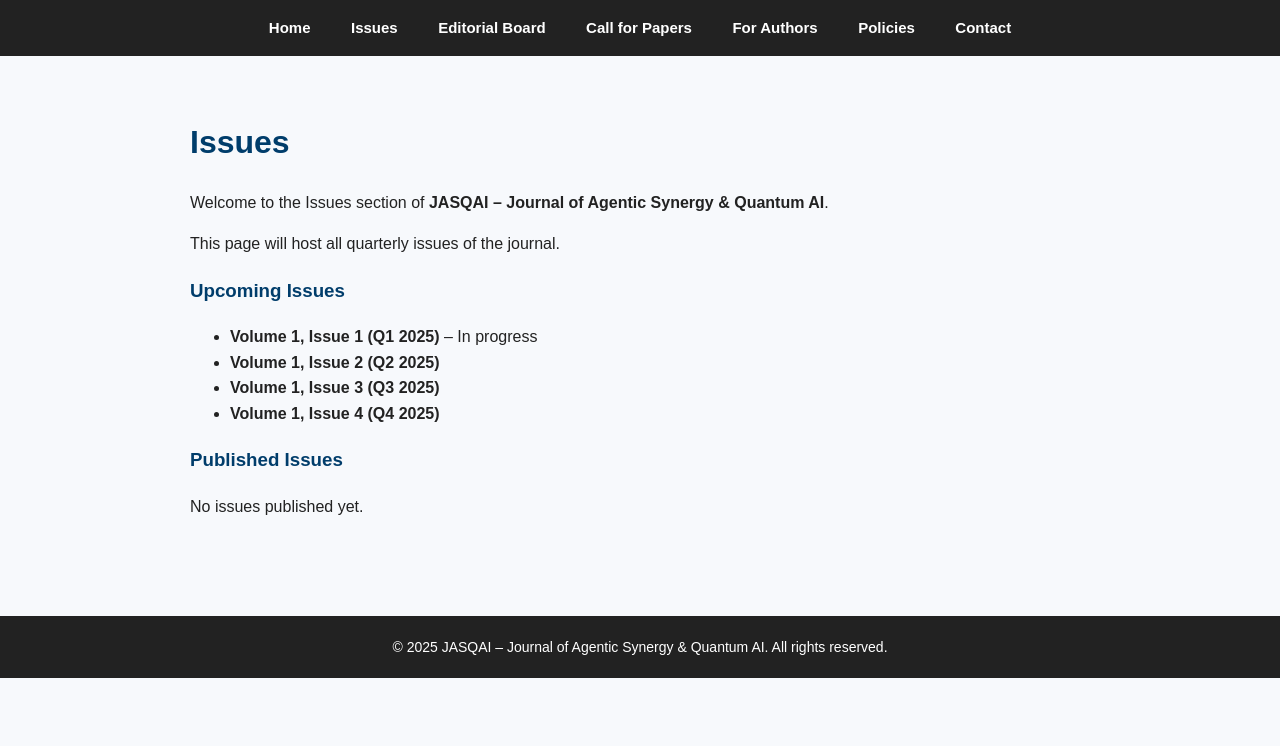
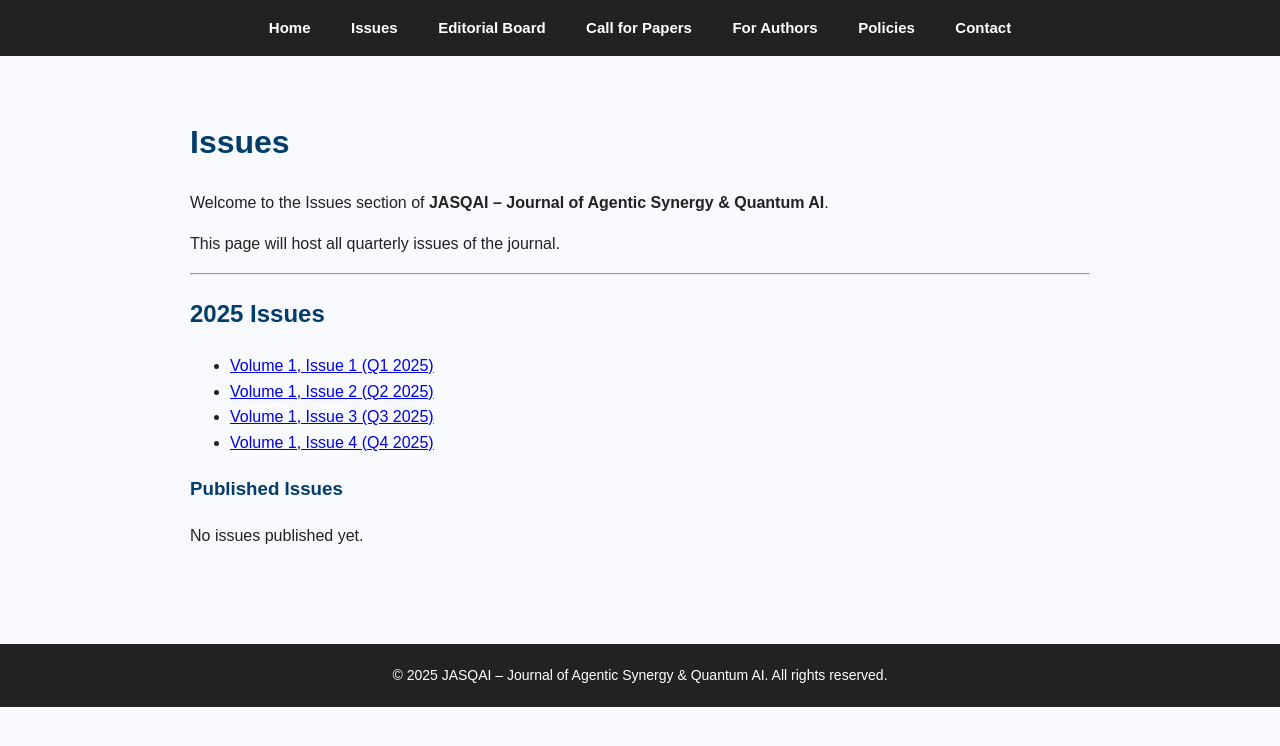
Before and after one commit to zulfiqaralimir/jasqai.github.io, a Jekyll site: the page built from issues/index.md, in a window 1280 px wide. Shown: the top 746 px of the page. Built offline with Jekyll 4.4.1, drawn with Linux system fonts in a browser that asks for light colours; our own code applies the rules of GitHub Pages for plain Markdown files.

Commit message:
Update index.md

```diff
--- a/issues/index.md
+++ b/issues/index.md
@@ -9,11 +9,15 @@ Welcome to the Issues section of **JASQAI – Journal of Agentic Synergy & Quant
 
 This page will host all quarterly issues of the journal.
 
-### Upcoming Issues
-- **Volume 1, Issue 1 (Q1 2025)** – In progress
-- **Volume 1, Issue 2 (Q2 2025)**
-- **Volume 1, Issue 3 (Q3 2025)**
-- **Volume 1, Issue 4 (Q4 2025)**
+---
+
+## 2025 Issues
+
+- [Volume 1, Issue 1 (Q1 2025)](/jasqai.github.io/issues/2025-Q1/)
+- [Volume 1, Issue 2 (Q2 2025)](/jasqai.github.io/issues/2025-Q2/)
+- [Volume 1, Issue 3 (Q3 2025)](/jasqai.github.io/issues/2025-Q3/)
+- [Volume 1, Issue 4 (Q4 2025)](/jasqai.github.io/issues/2025-Q4/)
+
 
 ### Published Issues
 No issues published yet.
```
